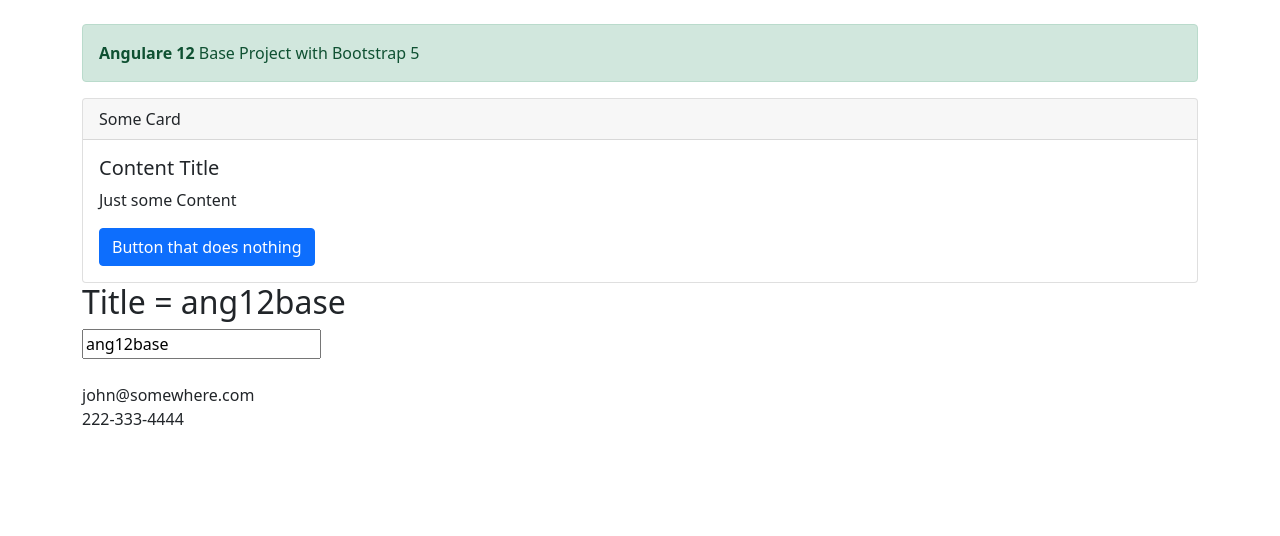
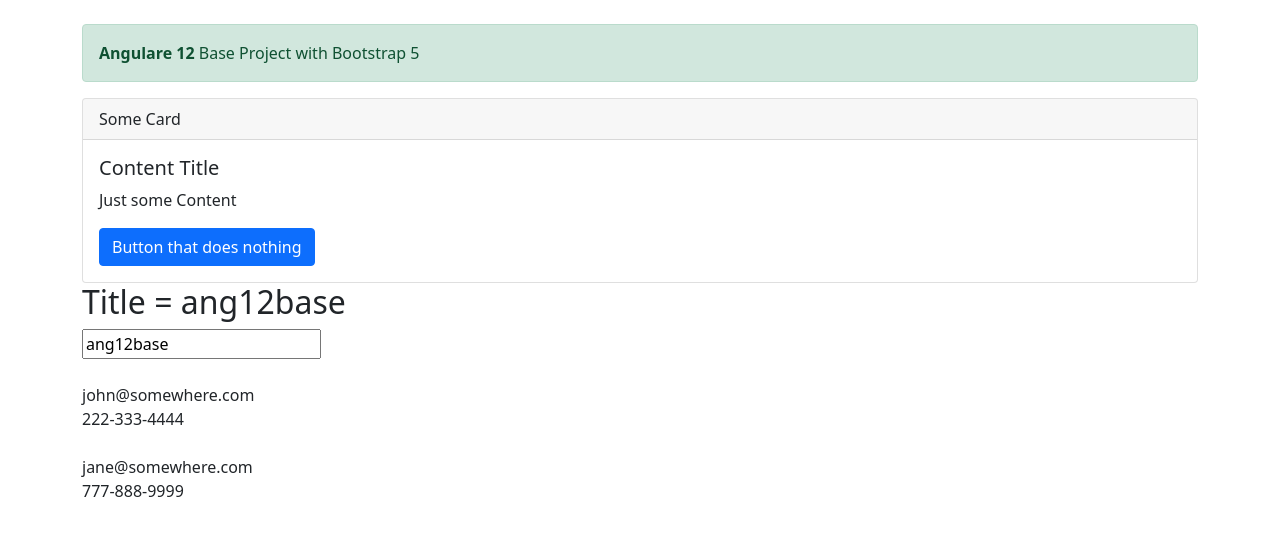
Before and after one commit to BlueRoseStory/ang12base, an Angular app: page / in a window 1280 px wide. Shown: the top 536 px of the page. Built offline with nearby package versions, Linux system fonts and the light colour scheme.

Commit message:
2 files modified

```diff
--- a/src/app/app.component.html
+++ b/src/app/app.component.html
@@ -22,4 +22,10 @@
     <div slot="email">john@somewhere.com</div>
     <div slot="phone">222-333-4444</div>
 </user-card>
+<br />
+<user-card [name]="user2" [token]="token" avatar="https://randomuser.me/api/portraits/women/1.jpg">
+  <div slot="email">jane@somewhere.com</div>
+  <div slot="phone">777-888-9999</div>
+</user-card>
+
 </div>
--- a/src/app/app.component.ts
+++ b/src/app/app.component.ts
@@ -3,9 +3,11 @@ import { Component } from '@angular/core';
 @Component({
   selector: 'app-root',
   templateUrl: './app.component.html',
-  styleUrls: ['./app.component.scss']
+  styleUrls: ['./app.component.scss'],
 })
 export class AppComponent {
   title = 'ang12base';
-  token = 'eyJhbGciOiJIUzI1NiIsInR5cCI6IkpXVCJ9.eyJzdWIiOiIxMjM0NTY3ODkwIiwibmFtZSI6IkpvaG4gRG9lIiwiaWF0IjoxNTE2MjM5MDIyfQ.SflKxwRJSMeKKF2QT4fwpMeJf36POk6yJV_adQssw5c';
+  user2 = 'Jane Doe';
+  token =
+    'eyJhbGciOiJIUzI1NiIsInR5cCI6IkpXVCJ9.eyJzdWIiOiIxMjM0NTY3ODkwIiwibmFtZSI6IkpvaG4gRG9lIiwiaWF0IjoxNTE2MjM5MDIyfQ.SflKxwRJSMeKKF2QT4fwpMeJf36POk6yJV_adQssw5c';
 }
```
